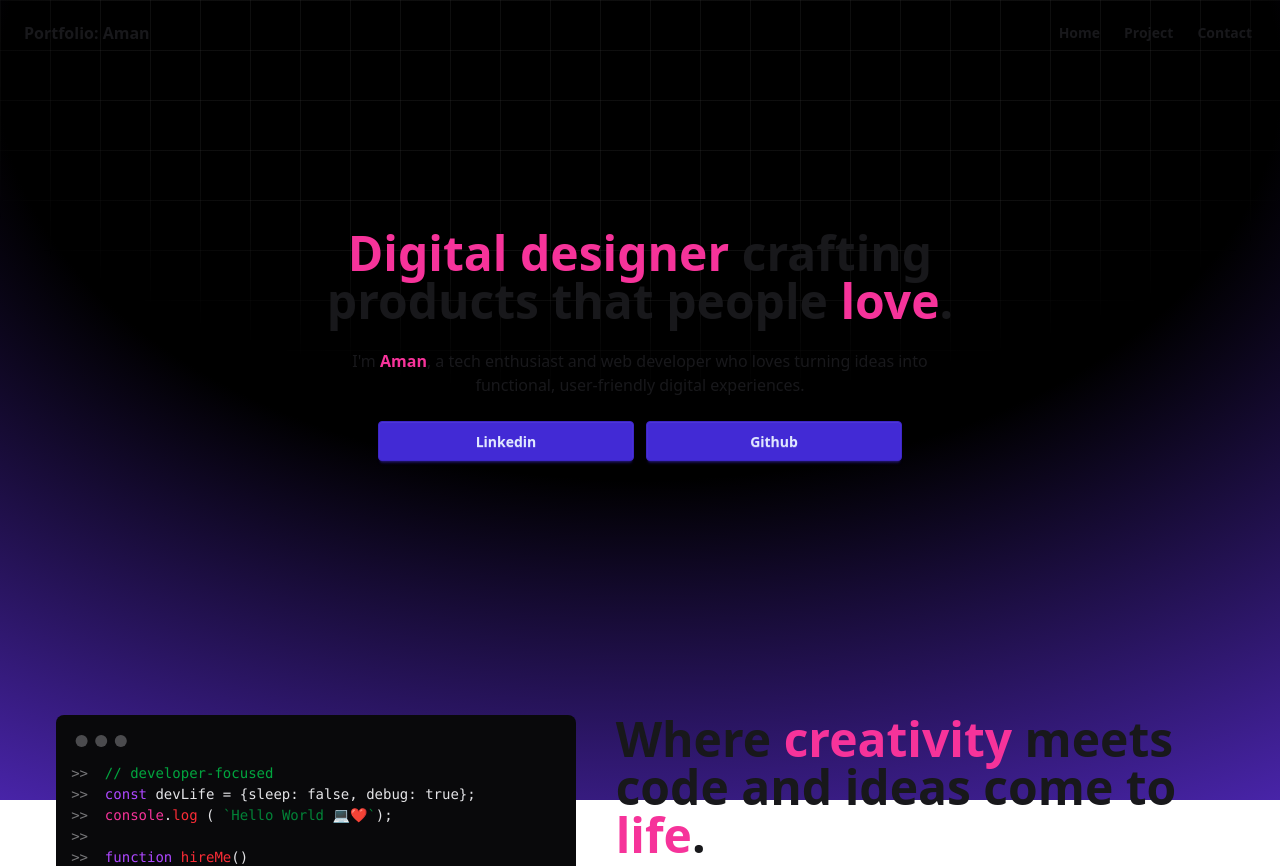
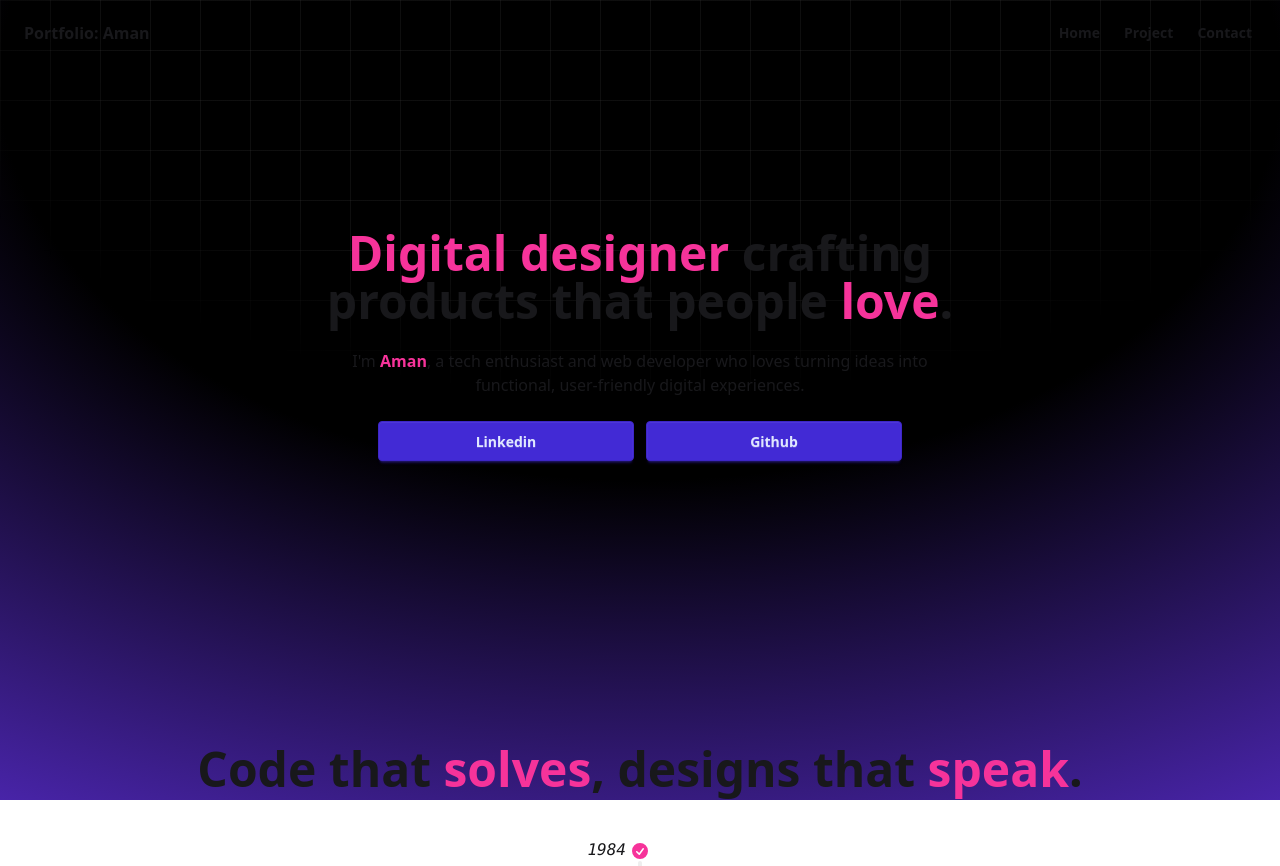
Before and after one commit to amanr1405/react-portfolio, a React (Vite) app: page / in a window 1280 px wide. Shown: the top 866 px of the page. Built offline with nearby package versions, Linux system fonts and the light colour scheme.

Commit message:
updated app.jsx

```diff
--- a/src/App.jsx
+++ b/src/App.jsx
@@ -17,7 +17,7 @@ function App() {
 
       <Nav />
       <Heroic />
-      <Info />
+      {/* <Info /> */}
 
       <div className="container p-10  pt-30 pb-30 max-w-full"><Timeline/></div>
       <Skill/>
```
